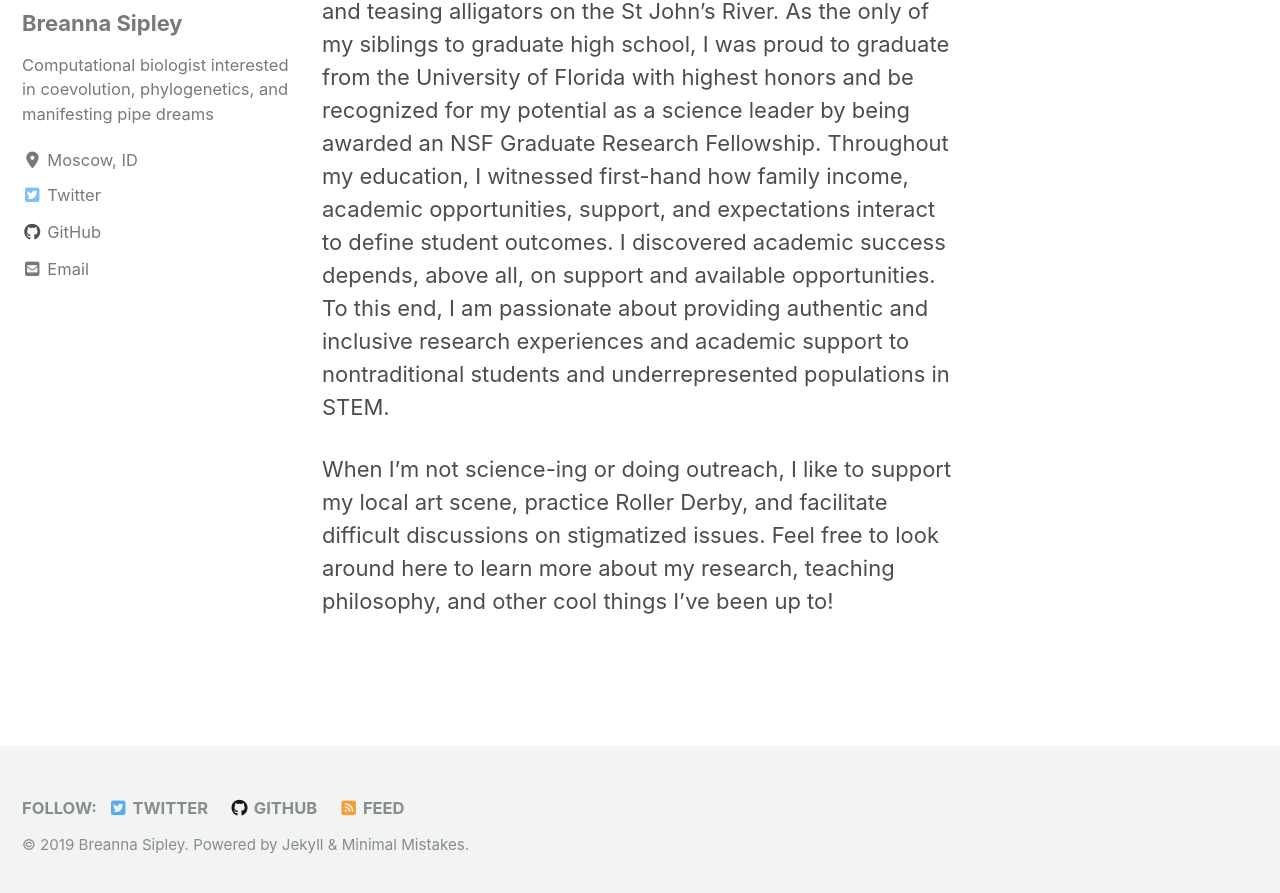
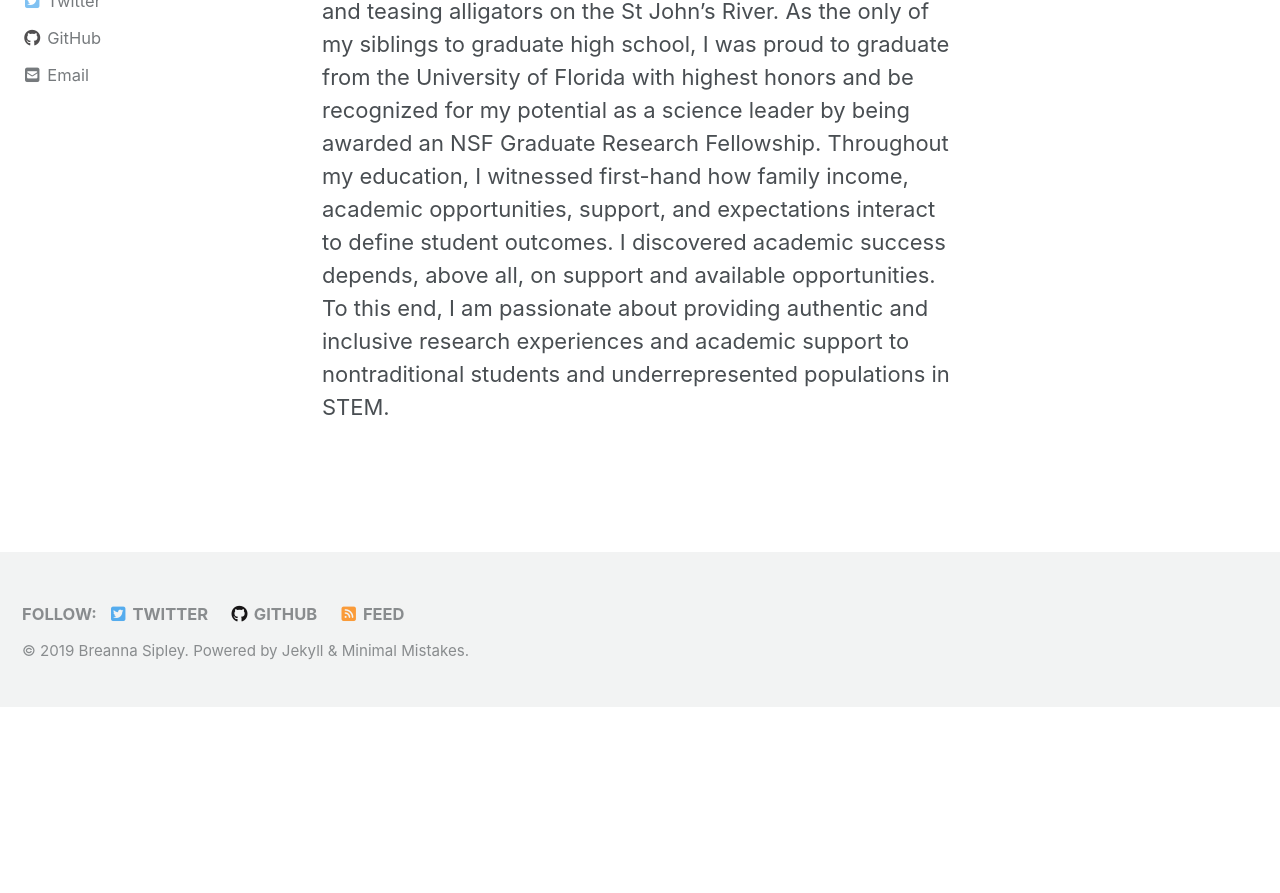
Before and after one commit to Sipley/Sipley.github.io, a Jekyll site: the page built from _pages/about.md, in a window 1280 px wide and 900 px high, scrolled down 762 px. Shown: the top 893 px of the window. Built offline with Jekyll 4.4.1, drawn with Linux system fonts in a browser that asks for light colours; cached includes are drawn as plain includes; nearby versions of some CDN libraries; after the commit the page ends 1469 px from its top, so only the background shows below that.

Commit message:
updating about me file

```diff
--- a/_pages/about.md
+++ b/_pages/about.md
@@ -8,5 +8,3 @@ I just moved to the University of Idaho to pursue my PhD in Bioinformatics and C
 Prior to this, I completed my MS with [Jamie R. Oaks](http://phyletica.org/) (theoretical phylogenetics) at Auburn University, where I studied the diversification of venom allergen-like proteins in flatworms and my BS at the University of Florida with [Gustav Paulay](https://www.floridamuseum.ufl.edu/museum-voices/gustav-paulay/) (molecular phylogenetics and systematics) assessing species limits in a morphologically diverse genus of sea cucumbers.
 
 Native to Central Florida, I spent my childhood exploring the maze of intricate trails my brother carved through our woods and teasing alligators on the St John's River. As the only of my siblings to graduate high school, I was proud to graduate from the University of Florida with highest honors and be recognized for my potential as a science leader by being awarded an NSF Graduate Research Fellowship. Throughout my education, I witnessed first-hand how family income, academic opportunities, support, and expectations interact to define student outcomes. I discovered academic success depends, above all, on support and available opportunities. To this end, I am passionate about providing authentic and inclusive research experiences and academic support to nontraditional students and underrepresented populations in STEM.
-
-When I'm not science-ing or doing outreach, I like to support my local art scene, practice Roller Derby, and facilitate difficult discussions on stigmatized issues. Feel free to look around here to learn more about my research, teaching philosophy, and other cool things I've been up to!
--- a/index.markdown
+++ b/index.markdown
@@ -9,6 +9,6 @@ permalink: /index.html
 
 Evolutionary biologist interested in coevolutionary dynamics, both theoretical and empirical.
 
-When I’m not science-ing or doing outreach, I like to support my local art scene, practice Roller Derby, and facilitate difficult discussions on stigmatized issues. Feel free to look around here to learn more about my research, teaching philosophy, and other cool things I’ve been up to!
+When I’m not science-ing or doing outreach, I like to support my local art scene, practice Roller Derby, and facilitate difficult discussions on stigmatized issues. Feel free to look around here to learn more about my research and other cool things I’ve been up to!
 
 If you're looking for my CV, you can find it [here](/assets/images/Sipley_CV_draft.pdf)
```
Also changed, not shown: 8 other files.
